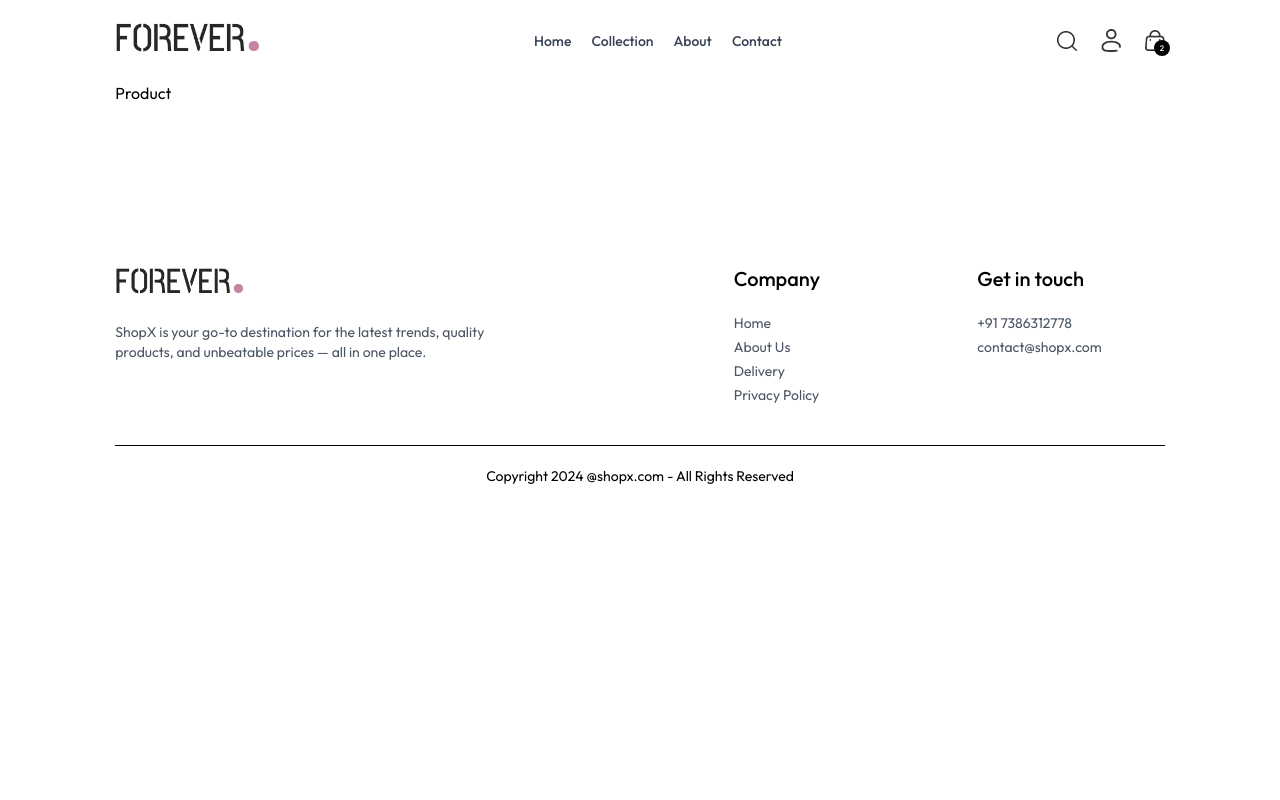
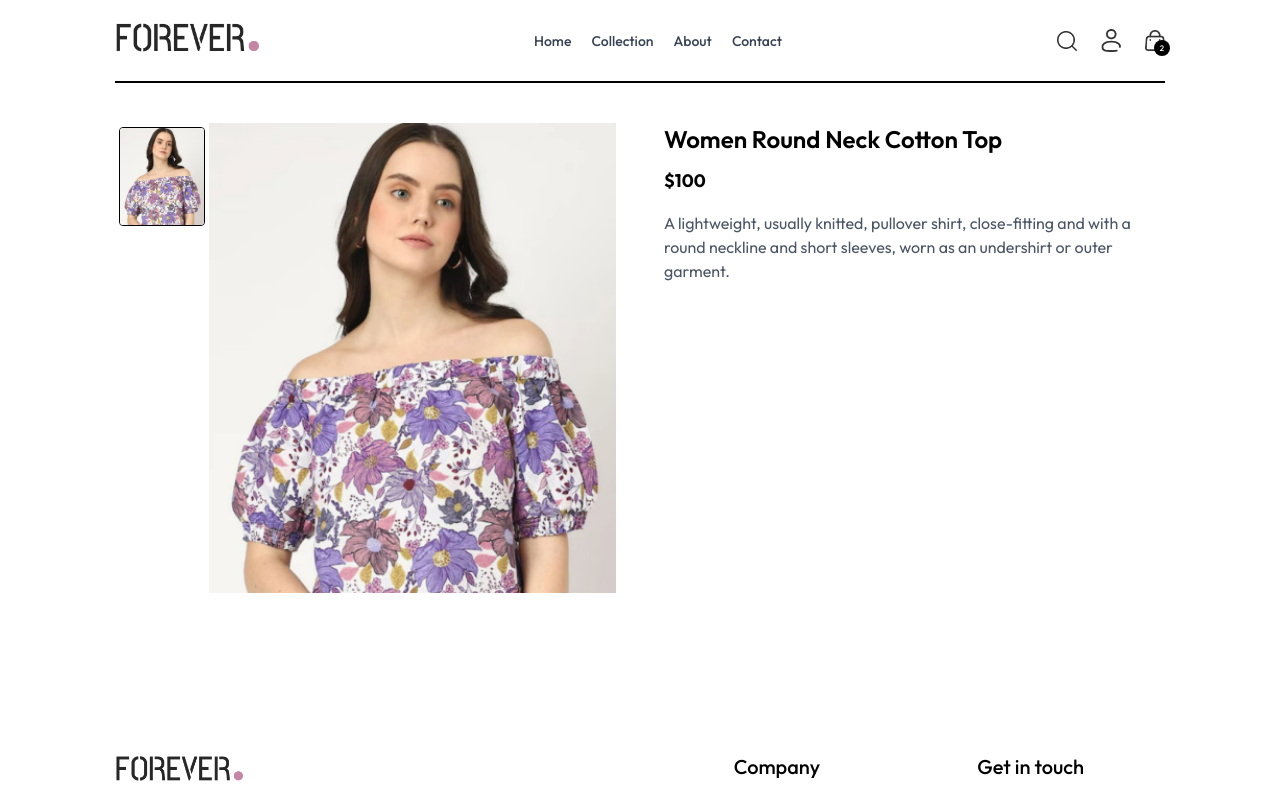
Before and after one commit to fumble-dev/shop-x, a React (Vite) app in the folder frontend/: page /product/aaaaa in a window 1280 px wide. Shown: the top 800 px of the page. Built offline with nearby package versions, Linux system fonts and the light colour scheme.

Commit message:
product page

```diff
--- a/frontend/src/pages/Product.jsx
+++ b/frontend/src/pages/Product.jsx
@@ -1,11 +1,79 @@
-import React from 'react'
+import React, { useContext, useEffect, useState } from 'react';
+import { useParams } from 'react-router-dom';
+import { ShopContext } from '../context/ShopContext';
 
 const Product = () => {
-  return (
-    <div>
-      Product
+  const { productId } = useParams();
+  const { products } = useContext(ShopContext);
+  const [productData, setProductData] = useState(false);
+  const [image, setImage] = useState('');
+
+  const fetchProductData = () => {
+    products.forEach((item) => {
+      if (item._id === productId) {
+        setProductData(item);
+        setImage(item.image[0]);
+        console.log(item);
+      }
+    });
+  };
+
+  useEffect(() => {
+    fetchProductData();
+  }, [products, productId]);
+
+  return productData ? (
+    <div className="border-t-2 pt-10">
+      <div className="flex gap-12 sm:gap-12 flex-col sm:flex-row">
+
+        {/* Left side - Images */}
+        <div className="flex-1 flex flex-col sm:flex-row gap-3 sm:gap-0">
+
+          {/* Thumbnails */}
+          <div
+            className="
+              flex sm:flex-col
+              overflow-x-auto sm:overflow-y-auto
+              sm:w-[18.7%] w-full
+              sm:max-h-[500px]
+              gap-2
+              p-1
+            "
+          >
+            {productData.image.map((item, index) => (
+              <img
+                src={item}
+                key={index}
+                onClick={() => setImage(item)}
+                className={`w-[24%] sm:w-full cursor-pointer border rounded ${
+                  image === item ? 'border-black' : 'border-transparent'
+                }`}
+                alt=""
+              />
+            ))}
+          </div>
+
+          {/* Main image */}
+          <div className="flex-1 flex items-center justify-center">
+            <img
+              src={image}
+              alt={productData.name}
+              className="w-full max-h-[500px] object-contain"
+            />
+          </div>
+        </div>
+
+        {/* Right side - Product info */}
+        <div className="flex-1">
+          <h1 className="text-2xl font-semibold mb-3">{productData.name}</h1>
+          <p className="text-lg font-bold mb-4">${productData.price}</p>
+          <p className="text-gray-600">{productData.description}</p>
+        </div>
+      </div>
     </div>
-  )
-}
+  ) : (
+    <div className="opacity-0"></div>
+  );
+};
 
-export default Product
+export default Product;
```
